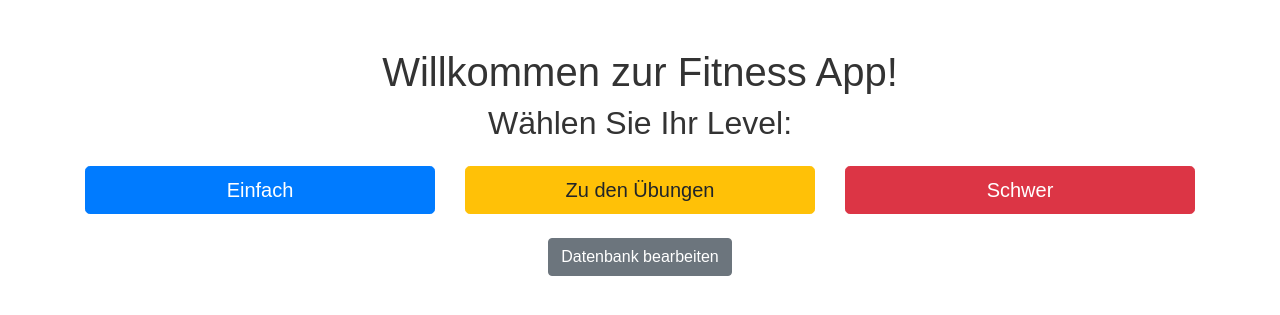
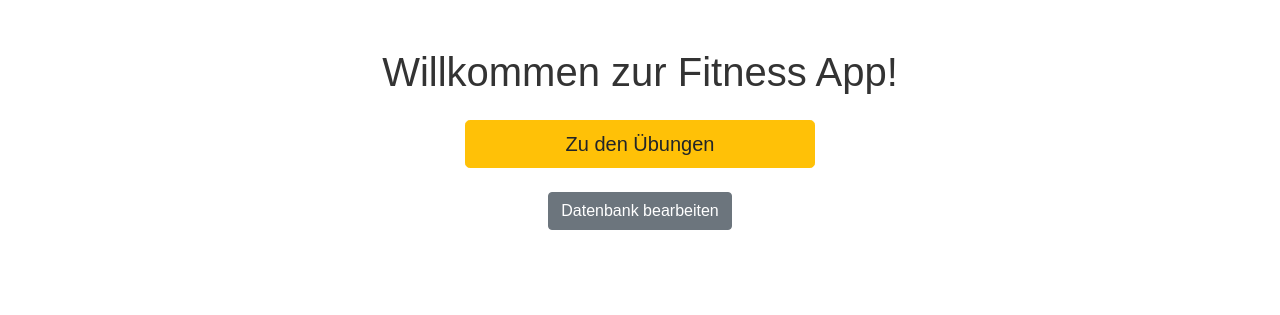
Before and after one commit to posudinmykola/FitnessApp, a Flask app: page / in a window 1280 px wide. Shown: the top 315 px of the page. Run offline with Flask 3, Linux system fonts and the light colour scheme; some libraries are stand-ins or nearby versions.

```diff
--- a/templates/index.html
+++ b/templates/index.html
@@ -10,17 +10,17 @@
 <body>
     <div class="container text-center mt-5">
         <h1>Willkommen zur Fitness App!</h1>
-        <h2>Wählen Sie Ihr Level:</h2>
+        <!-- <h2>Wählen Sie Ihr Level:</h2> -->
         <div class="row justify-content-center mt-4">
-           <div class="col-md-4">
+           <!-- <div class="col-md-4">
                 <a href="{{ url_for('level', level='einfach') }}" class="btn btn-primary btn-lg btn-block">Einfach</a>
-            </div>
+            </div> -->
             <div class="col-md-4">
                 <a href="{{ url_for('level', level='mittel') }}" class="btn btn-warning btn-lg btn-block">Zu den Übungen</a>
             </div>
-            <div class="col-md-4">
+            <!-- <div class="col-md-4">
                 <a href="{{ url_for('level', level='schwer') }}" class="btn btn-danger btn-lg btn-block">Schwer</a>
-            </div>
+            </div> -->
         </div>
         <a href="{{ url_for('edit_database') }}" class="btn btn-secondary mt-4">Datenbank bearbeiten</a>
     </div>
```
